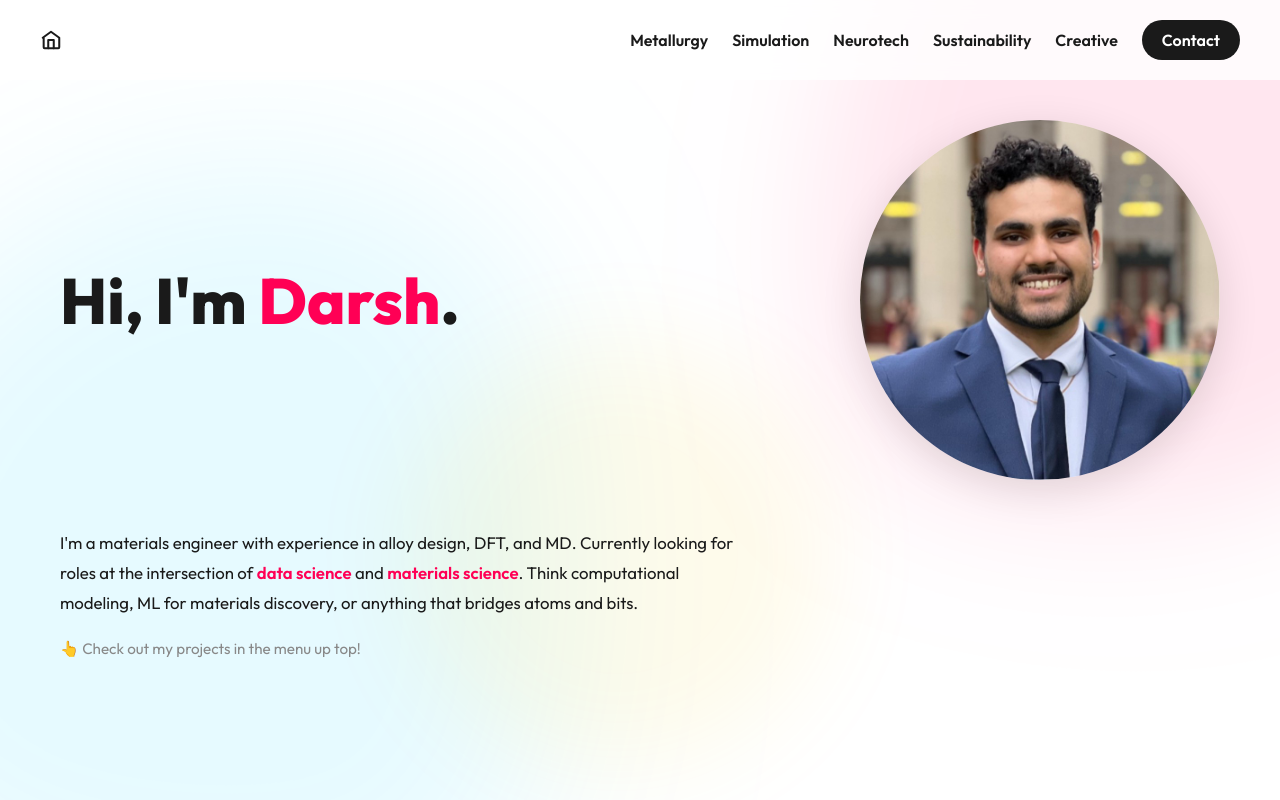
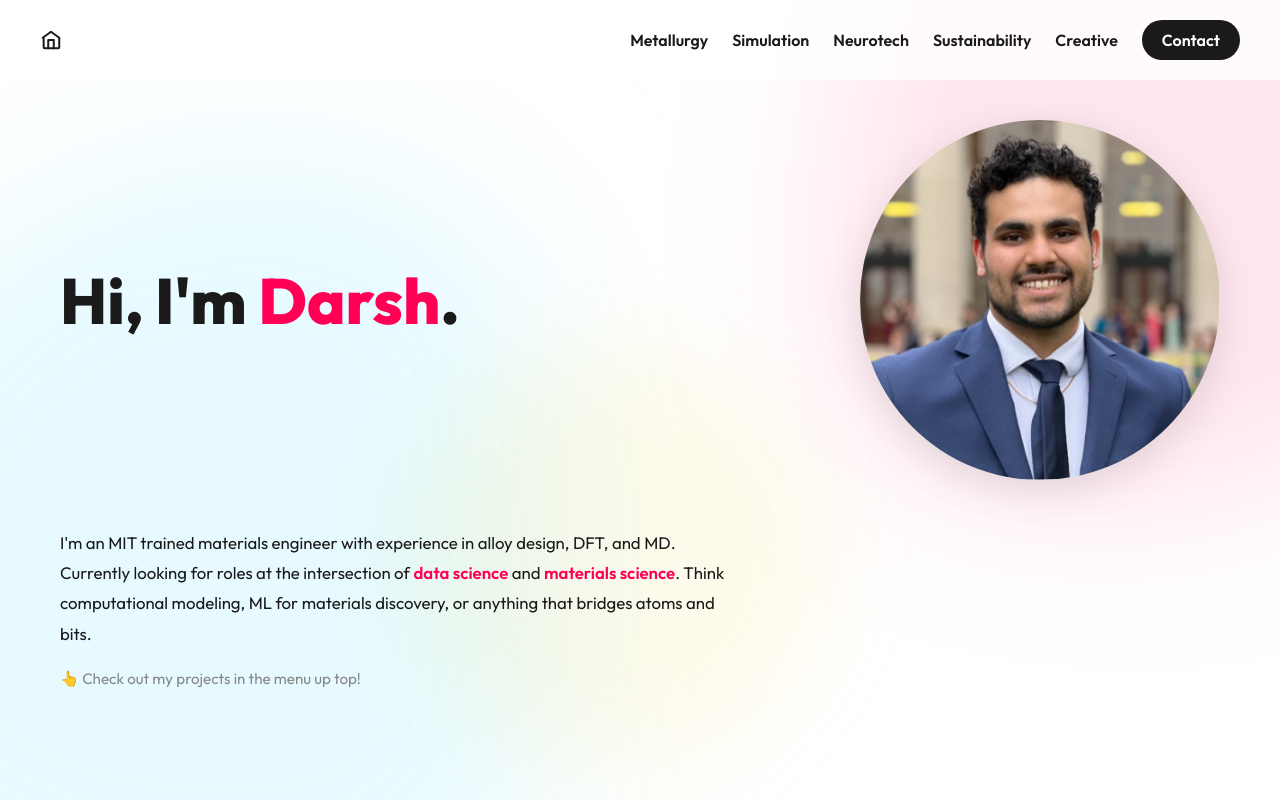
Before and after one commit to darsh-grewal/darsh-grewal.github.io, a React (Vite) app: page / in a window 1280 px wide. Built offline with nearby package versions, Linux system fonts and the light colour scheme.

Commit message:
Update intro

```diff
--- a/src/pages/Home.jsx
+++ b/src/pages/Home.jsx
@@ -32,7 +32,7 @@ const Home = () => {
                 transition={{ delay: 0.3 }}
                 style={{ fontSize: '1.05rem', lineHeight: '1.8', color: 'var(--color-text)', maxWidth: '680px', margin: '32px 0 0 0' }}
             >
-                I'm a materials engineer with experience in alloy design, DFT, and MD. Currently looking for roles at the intersection of{' '}
+                I'm an MIT trained materials engineer with experience in alloy design, DFT, and MD. Currently looking for roles at the intersection of{' '}
                 <span style={{ color: 'var(--color-paint-1)', fontWeight: 600 }}>data science</span> and{' '}
                 <span style={{ color: 'var(--color-paint-1)', fontWeight: 600 }}>materials science</span>.
                 Think computational modeling, ML for materials discovery, or anything that bridges atoms and bits.
```
